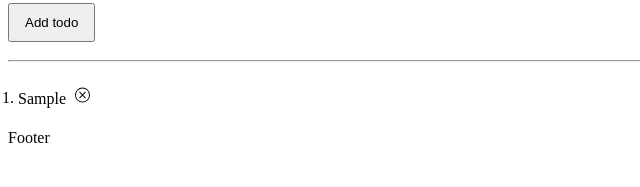
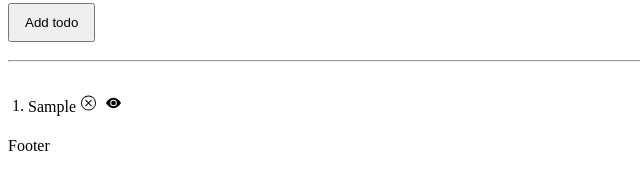
Before and after one commit to sayedbs/react-todo-new, a React (Create React App) app: page / in a window 1280 px wide. Both pictures are taken after typing "Sample" into the empty fields and a click on the button "Add todo". Shown: the part 181-368 px from the top of the page, without its empty margins (0-640 px from the left). Built offline with nearby package versions, Linux system fonts and the light colour scheme.

Commit message:
list view added

```diff
--- a/src/components/list/List.js
+++ b/src/components/list/List.js
@@ -2,13 +2,17 @@ import React from "react";
 import "./list.scss";
 
 export const List = (props) => {
-    const { type, close, items, styleType='list--default', customClass } = props;
+    const { type, close, viewItem, selectedItem, items, styleType='list--default', customClass } = props;
 
     const generateList = (items = []) => {
         return items.map((item, i) => {
             return (
-                <li className="list-item" key={"item" + i + Math.random()}>
-                    {item.title || "no title"} { close ? <button onClick={()=> props?.deleteItem(item.id)} className="list-item-close"><svg xmlns="http://www.w3.org/2000/svg" width="16" height="16" fill="currentColor" class="bi bi-x-circle" viewBox="0 0 16 16"> <path d="M8 15A7 7 0 1 1 8 1a7 7 0 0 1 0 14zm0 1A8 8 0 1 0 8 0a8 8 0 0 0 0 16z"/> <path d="M4.646 4.646a.5.5 0 0 1 .708 0L8 7.293l2.646-2.647a.5.5 0 0 1 .708.708L8.707 8l2.647 2.646a.5.5 0 0 1-.708.708L8 8.707l-2.646 2.647a.5.5 0 0 1-.708-.708L7.293 8 4.646 5.354a.5.5 0 0 1 0-.708z"/> </svg></button>:'' }
+                <li className={`list-item ${item==selectedItem? 'list-item--selected':''}`} key={"item" + i + Math.random()}>
+                    {item.title || "no title"}
+                    { close ? <button onClick={()=> props?.deleteItem(item.id)} className="list-item-close">
+                        <svg xmlns="http://www.w3.org/2000/svg" width="16" height="16" fill="currentColor" className="bi bi-x-circle" viewBox="0 0 16 16"> <path d="M8 15A7 7 0 1 1 8 1a7 7 0 0 1 0 14zm0 1A8 8 0 1 0 8 0a8 8 0 0 0 0 16z"/> <path d="M4.646 4.646a.5.5 0 0 1 .708 0L8 7.293l2.646-2.647a.5.5 0 0 1 .708.708L8.707 8l2.647 2.646a.5.5 0 0 1-.708.708L8 8.707l-2.646 2.647a.5.5 0 0 1-.708-.708L7.293 8 4.646 5.354a.5.5 0 0 1 0-.708z"/> </svg></button>:'' }
+                        { viewItem ? <button onClick={()=> props?.viewTodo(item.id)} className="list-item-close">
+                        <svg xmlns="http://www.w3.org/2000/svg" width="16" height="16" fill="currentColor" className="bi bi-eye-fill" viewBox="0 0 16 16"> <path d="M10.5 8a2.5 2.5 0 1 1-5 0 2.5 2.5 0 0 1 5 0z"/> <path d="M0 8s3-5.5 8-5.5S16 8 16 8s-3 5.5-8 5.5S0 8 0 8zm8 3.5a3.5 3.5 0 1 0 0-7 3.5 3.5 0 0 0 0 7z"/> </svg></button>:'' }
 
                     {item?.subItem?.length > 0 ? (
                         type == "ul" ? (
--- a/src/components/list/list.scss
+++ b/src/components/list/list.scss
@@ -11,6 +11,14 @@
         }
     }
     &-item {
+        transition: transform 0.3s;
+
+        &--selected {
+            color: rgb(148, 60, 2);
+            font-weight: 700;
+            transform: translateX(30px) scale(1.1);
+        }
+
         &-close {
             cursor: pointer;
             padding: 5px;
--- /dev/null
+++ b/src/components/view-todo/ViewTodo.js
@@ -0,0 +1,12 @@
+import React from 'react'
+
+const ViewTodo = (props) => {
+  return (
+    <div style={{border: '1px solid #333', borderRadius: '5px', padding: '20px', width: '300px'}}>
+        <p>id: {props?.todo?.id||'no id'}</p>
+        <h3>{props?.todo?.title||'title text'}</h3>
+    </div>
+  )
+}
+
+export default ViewTodo;
--- a/src/container/home/Home.js
+++ b/src/container/home/Home.js
@@ -1,15 +1,17 @@
-import React, { useState } from 'react'
+import React, { lazy, Suspense, useState } from 'react'
 import Footer from '../../components/footer/Footer';
 import FormGroup from '../../components/form-group/FormGroup';
 import Header from '../../components/header/Header';
 import Input from '../../components/Input/Input';
 import Button from '../../components/button/Button';
 import { List } from '../../components/list/List';
+import ViewTodo from '../../components/view-todo/ViewTodo';
 
 
 export default function Home(props) {
   const [todoTitle, setTodoTitle] = useState(null);
   const [todos, setTodos] = useState([]);
+  const [selectedItem, setSelectedItem] = useState(null)
 
   const addTodo = () => {
     if(todoTitle==null || todoTitle=='') {
@@ -23,13 +25,15 @@ export default function Home(props) {
   const deleteItem = id => {
     setTodos(todos.filter(item=> item.id!=id));
   }
+  const viewTodo = id => {
+    setSelectedItem(()=> todos.find(item => item.id === id), console.log(selectedItem));
+  }
 
   const handleKeyPress =(e) => {
     if (e.key === 'Enter') {
       addTodo();
     }
   }
-
 
   return (
     <>
@@ -43,7 +47,18 @@ export default function Home(props) {
             <Button onClick={()=>addTodo()}>Add todo</Button>
 
             <hr />
-            <List type="ol" close deleteItem={(id)=>deleteItem(id)} items={todos} />
+
+            <div style={{ overflow: 'hidden', paddingLeft: '10px'}}>
+              <div style={{width: '500px', float: 'left'}}>
+
+                <List type="ol" close viewItem selectedItem={selectedItem} deleteItem={(id)=>deleteItem(id)} viewTodo={(id)=>viewTodo(id)} items={todos} />
+              </div>
+              <div style={{width: '500px', float: 'left'}}>
+                {selectedItem?<button onClick={()=>setSelectedItem(null)}>close todo</button>:''}
+                {selectedItem?<ViewTodo todo={selectedItem} />:''}
+              </div>
+            </div>
+
         </main>
 
         <Footer />
```
